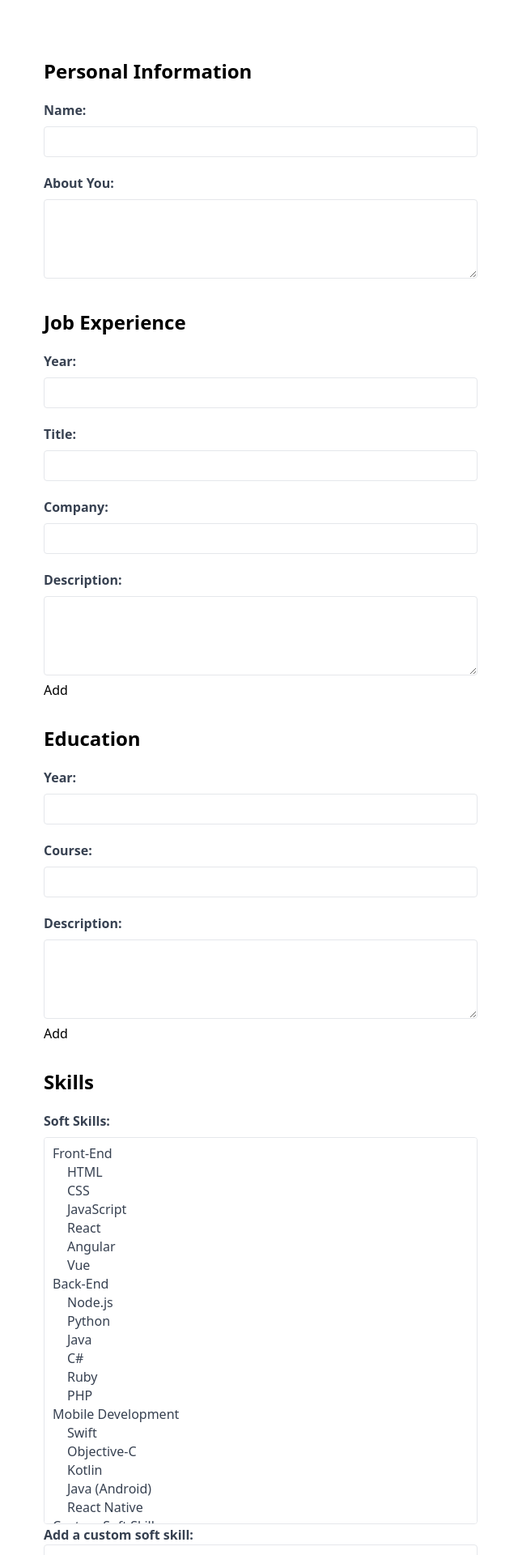
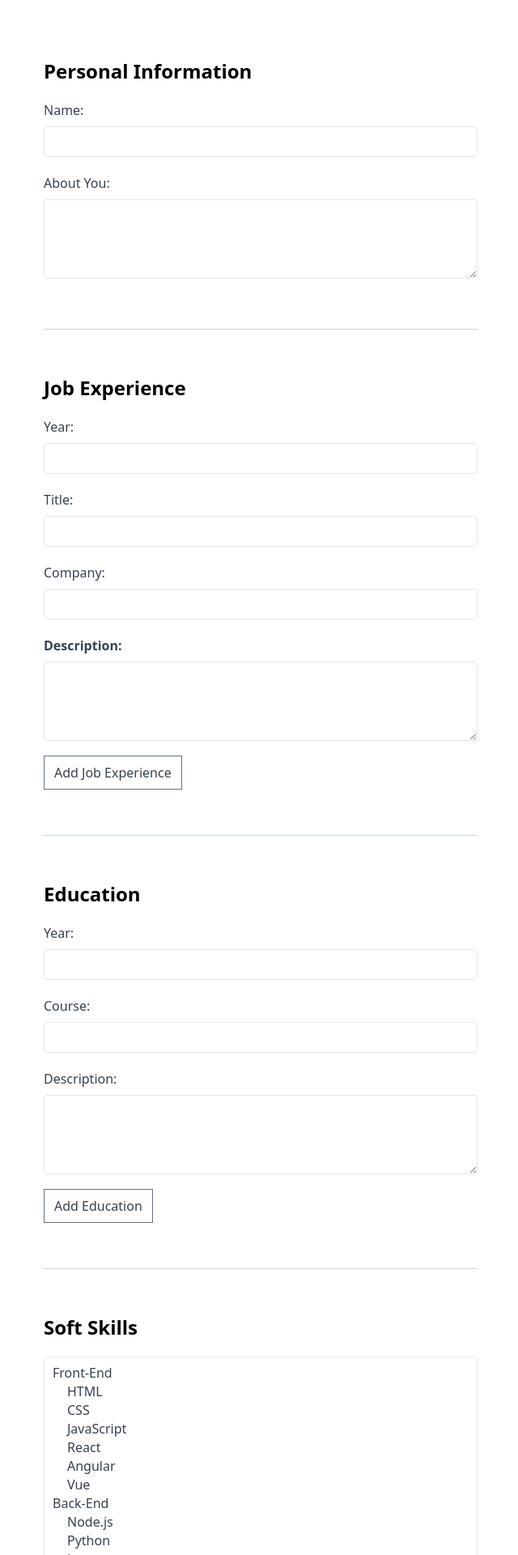
Before and after one commit to guitheengineer/ai-daily-written-standups, a Flask app: page / in a window 1280 px wide. Shown: the top 1920 px of the page at 81% size, without its empty margins (318-958 px from the left). Run offline with Flask 2, Linux system fonts and the light colour scheme; style sheets or scripts are compiled from the project's sources.

Commit message:
wip: format items

```diff
--- a/app.py
+++ b/app.py
@@ -1,26 +1,38 @@
-from flask import Flask, render_template
+from flask import Flask, render_template, request
 
 app = Flask(__name__)
 
 
 @app.route("/")
 def index():
-    # person_profile = {
-    #     name: '',
-    #     about: '',
-    #     work_experience: [{
-    #         year: '',
-    #         title: '',
-    #         company: '',
-    #         description: ''
-    #     }],
-    #        education: [{
-    #         year: '',
-    #         course: '',
-    #         level: '',
-    #         company: '',
-    #         description: ''
-    #     }], softSkills: [''],
-    #     hardSkills: ['']
-    # }
+    body = request.args.to_dict()
+    person_profile = dict()
+    person_profile["work_experience"] = []
+
+    for key in body:
+        if "job" in key:
+            jobIndex = int(key.split("-")[0].replace("job", ""))
+            jobKey = key.split("-")[1]
+            person_profile["work_experience"].insert(jobIndex, {jobKey: body[key]})
+        else:
+            person_profile[key] = body[key]
+
+    print(person_profile)
+
+    # about: '',
+    # work_experience: [{
+    #     year: '',
+    #     title: '',
+    #     company: '',
+    #     description: ''
+    # }],
+    #    education: [{
+    #     year: '',
+    #     course: '',
+    #     level: '',
+    #     company: '',
+    #     description: ''
+    # }], softSkills: [''],
+    # hardSkills: ['']
+
     return render_template("index.html")
--- a/static/css/output/style.css
+++ b/static/css/output/style.css
@@ -513,6 +513,18 @@ video {
   --tw-backdrop-sepia:  ;
 }
 
+.sr-only {
+  position: absolute;
+  width: 1px;
+  height: 1px;
+  padding: 0;
+  margin: -1px;
+  overflow: hidden;
+  clip: rect(0, 0, 0, 0);
+  white-space: nowrap;
+  border-width: 0;
+}
+
 .static {
   position: static;
 }
@@ -531,6 +543,10 @@ video {
   margin-bottom: 0.5rem;
 }
 
+.mt-3 {
+  margin-top: 0.75rem;
+}
+
 .block {
   display: block;
 }
@@ -547,16 +563,25 @@ video {
   flex-direction: column;
 }
 
+.gap-14 {
+  gap: 3.5rem;
+}
+
 .gap-5 {
   gap: 1.25rem;
 }
 
-.gap-8 {
-  gap: 2rem;
+.rounded {
+  border-radius: 0.25rem;
 }
 
-.rounded {
-  border-radius: 0.25rem;
+.border-b {
+  border-bottom-width: 1px;
+}
+
+.border-slate-300 {
+  --tw-border-opacity: 1;
+  border-color: rgb(203 213 225 / var(--tw-border-opacity));
 }
 
 .bg-blue-500 {
@@ -581,6 +606,10 @@ video {
 .py-2 {
   padding-top: 0.5rem;
   padding-bottom: 0.5rem;
+}
+
+.pb-14 {
+  padding-bottom: 3.5rem;
 }
 
 .font-bold {
@@ -615,7 +644,7 @@ input, textarea, select {
 label {
   margin-bottom: 0.5rem;
   display: block;
-  font-weight: 700;
+  font-weight: 500;
   --tw-text-opacity: 1;
   color: rgb(55 65 81 / var(--tw-text-opacity));
 }
@@ -627,6 +656,21 @@ h2 {
   font-weight: 700;
 }
 
+button {
+  border-width: 1px;
+  --tw-border-opacity: 1;
+  border-color: rgb(100 116 139 / var(--tw-border-opacity));
+  --tw-bg-opacity: 1;
+  background-color: rgb(203 213 225 / var(--tw-bg-opacity));
+  padding-top: 0.5rem;
+  padding-bottom: 0.5rem;
+  padding-left: 0.75rem;
+  padding-right: 0.75rem;
+  font-weight: 500;
+  --tw-text-opacity: 1;
+  color: rgb(55 65 81 / var(--tw-text-opacity));
+}
+
 .hover\:bg-blue-700:hover {
   --tw-bg-opacity: 1;
   background-color: rgb(29 78 216 / var(--tw-bg-opacity));
--- a/static/css/src/style.css
+++ b/static/css/src/style.css
@@ -8,9 +8,13 @@ input, textarea, select {
 }
 
 label {
-  @apply block text-gray-700 font-bold mb-2;
+  @apply block text-gray-700 font-medium mb-2;
 }
 
 h2 {
   @apply text-2xl font-bold mb-5;
 }
+
+button {
+  @apply bg-slate-300 font-medium text-gray-700 py-2 px-3 border border-slate-500;
+}
--- a/templates/index.html
+++ b/templates/index.html
@@ -1,7 +1,7 @@
 {% extends "base.html" %}
 {% block content %}
-  <form class="bg-white my-10 max-w-[600px] mx-auto flex flex-col gap-8 p-8 rounded">
-    <section>
+  <form class="bg-white my-10 max-w-[600px] mx-auto flex flex-col gap-14 p-8 rounded">
+    <section class="border-b border-slate-300 pb-14">
       <h2>Personal Information</h2>
       <div class="flex flex-col gap-5">
         <div>
@@ -16,7 +16,7 @@
         </div>
       </div>
     </section>
-    <section>
+    <section class="border-b border-slate-300 pb-14">
       <h2>Job Experience</h2>
       <div>
         <div class="flex flex-col gap-5" id="jobs">
@@ -40,9 +40,9 @@
           </div>
         </div>
       </div>
-      <button id="add-job" type="button">Add</button>
+      <button class="mt-3" id="add-job" type="button">Add Job Experience</button>
     </section>
-    <section>
+    <section class="border-b border-slate-300 pb-14">
       <h2>Education</h2>
       <div class="flex flex-col gap-5" id="education">
         <div>
@@ -65,14 +65,14 @@
           </div>
         </div>
       </div>
-      <button id="add-education" type="button">Add</button>
+      <button class="mt-3" id="add-education" type="button">Add Education</button>
     </section>
-    <section>
-      <h2>Skills</h2>
+    <section class="border-b border-slate-300 pb-14">
+      <h2>Soft Skills</h2>
       <div>
         <div class="flex flex-col gap-5">
           <div>
-            <label for="softSkills">Soft Skills:</label>
+            <label class="sr-only" for="softSkills">Soft Skills:</label>
             <select id="softSkills" name="softSkills" multiple size="20" required>
               <optgroup label="Front-End">
                 <option value="HTML">
@@ -134,14 +134,19 @@
               <optgroup label="Custom Soft Skills" id="customSoftSkills">
               </optgroup>
             </select>
-            <label>
+            <label class="mt-3">
               Add a custom soft skill:
               <input id="customSoftSkill1" name="customSoftSkill1" type='text' />
-              <button id="add-soft-skill" type="button">Add soft skill</button>
+              <button class="mt-3"  id="add-soft-skill" type="button">Add soft skill</button>
             </label>
           </div>
+        </div>
+      </div>
+    </section>
+    <section class="border-b border-slate-300 pb-14">
+      <h2>Hard Skills</h2>
       <div>
-            <label for="hardSkills">Hard Skills:</label>
+        <label class="sr-only" for="hardSkills">Hard Skills:</label>
         <select id="hardSkills" name="hardSkills" multiple size="20" required>
           <optgroup label="Front-End">
             <option value="HTML">
@@ -203,13 +208,11 @@
           <optgroup label="Custom Hard Skills" id="customHardSkills">
           </optgroup>
         </select>
-            <label>
+        <label class="mt-3">
           Add a custom hard skill:
           <input id="customHardSkill1" name="customHardSkill1" type='text' />
-              <button id="add-hard-skill" type="button">Add hard skill</button>
+          <button class="mt-3" id="add-hard-skill" type="button">Add hard skill</button>
         </label>
-          </div>
-        </div>
       </div>
     </section>
     <button class="bg-blue-500 hover:bg-blue-700 text-white font-bold py-2 px-4 rounded focus:outline-none focus:shadow-outline"
@@ -288,6 +291,7 @@
       newOption.textContent = inputAddHardSkill.value;
       inputAddHardSkill.value = '';
       optGroupHardSkills.appendChild(newOption)
+      newOption.selected = true;
       count++;
     })
 
@@ -302,6 +306,7 @@
       newOption.textContent = inputAddSoftSkill.value;
       inputAddSoftSkill.value = '';
       optGroupSoftSkills.appendChild(newOption)
+      newOption.selected = true;
       countAddedSoftSkills++;
     })
 
```
Lines whose indentation alone changed are shown as unchanged.
